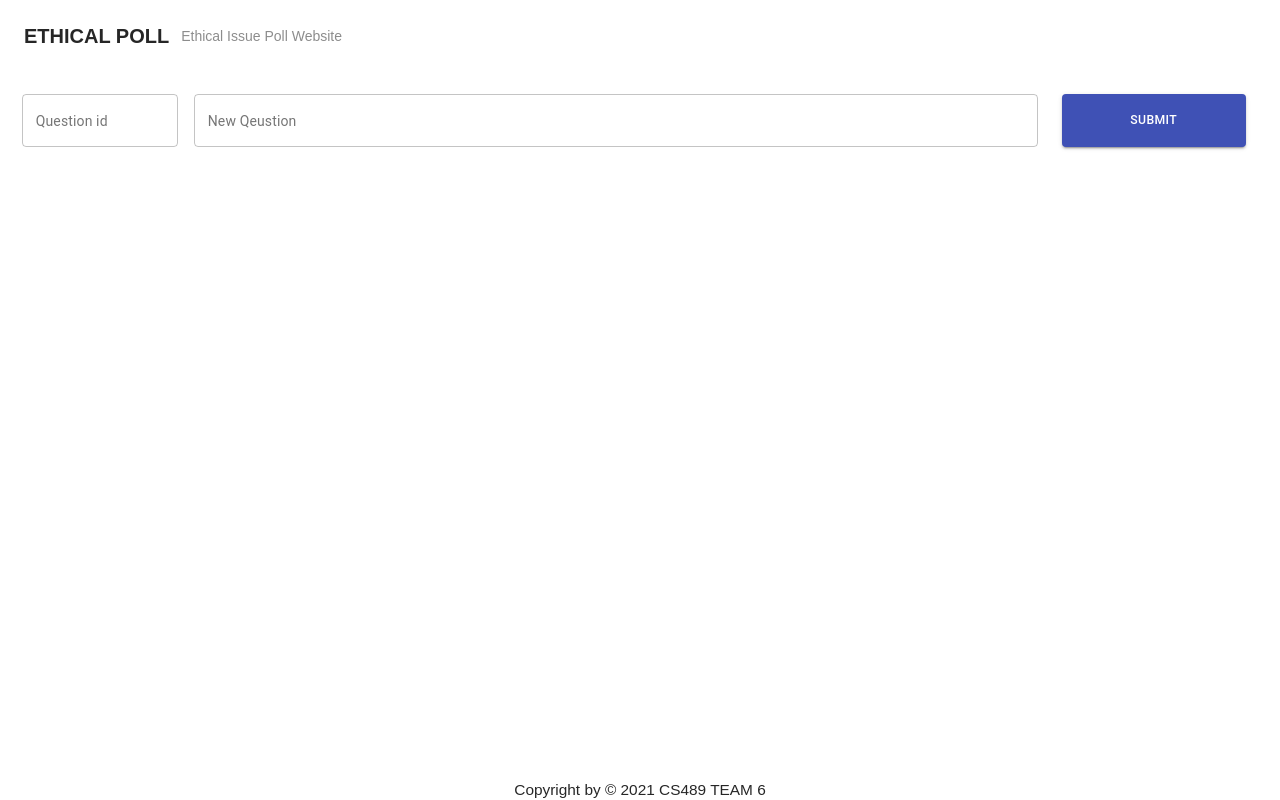
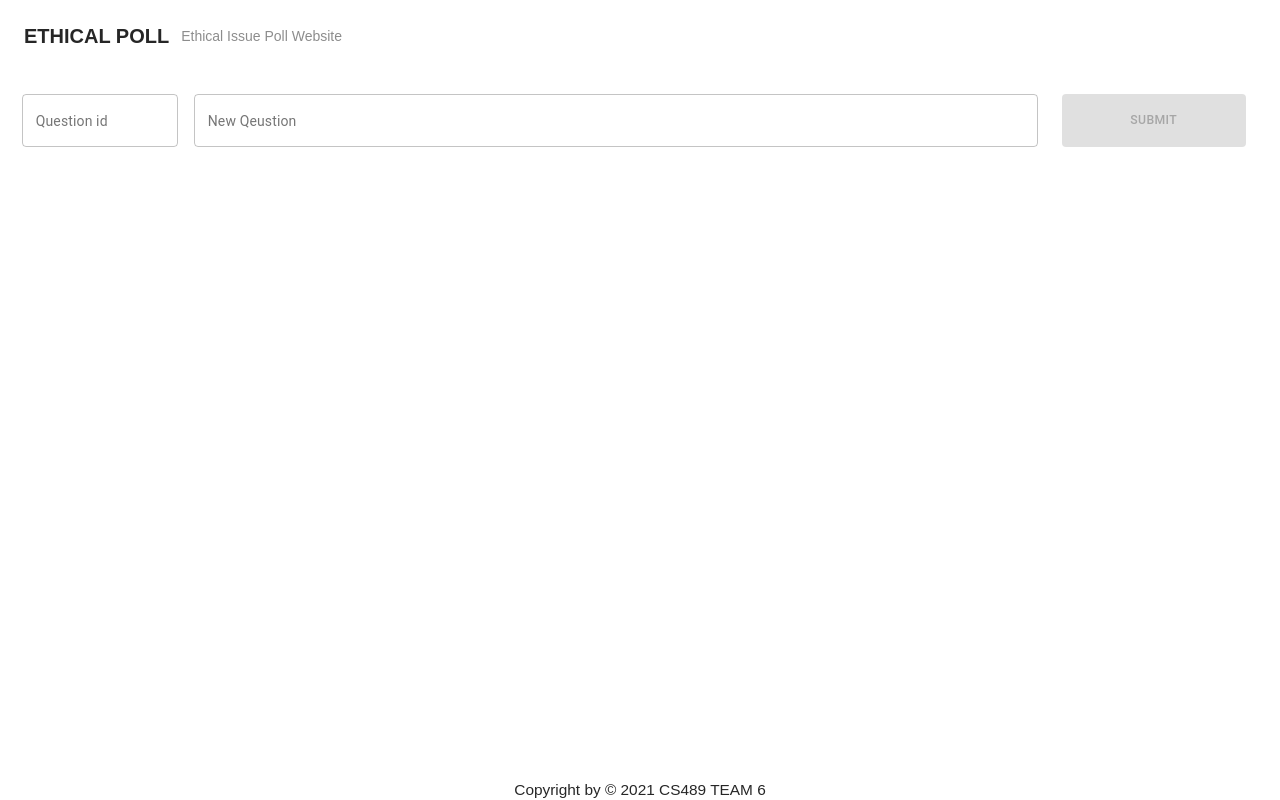
Before and after one commit to itemgiver/Ethical-Poll, a Next.js app: page / in a window 1280 px wide. Built offline with nearby package versions, Linux system fonts and the light colour scheme; no server answers; the database is empty.

Commit message:
[FIX] button disabled

```diff
--- a/pages/index.tsx
+++ b/pages/index.tsx
@@ -73,6 +73,7 @@ const Main: NextPage = () => {
               color="primary"
               onClick={submit}
               style={{ height: "100%", width: "100%" }}
+              disabled={question === "" || questionId === ""}
             >
               Submit
             </Button>
```
